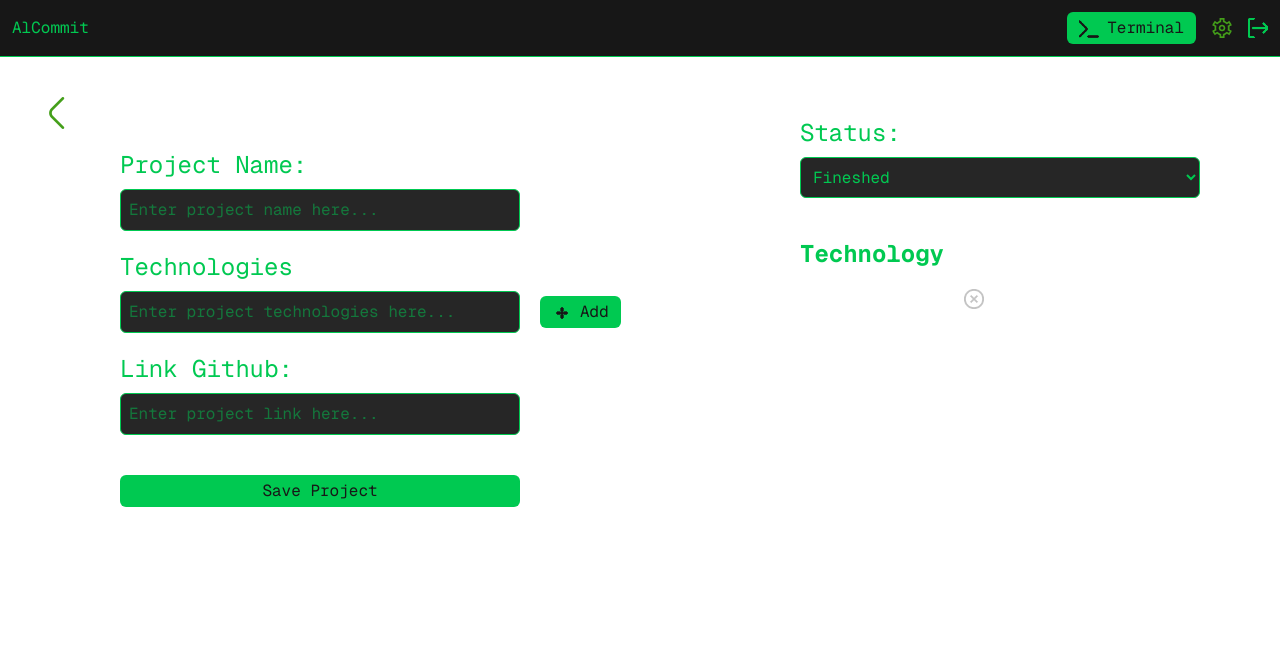
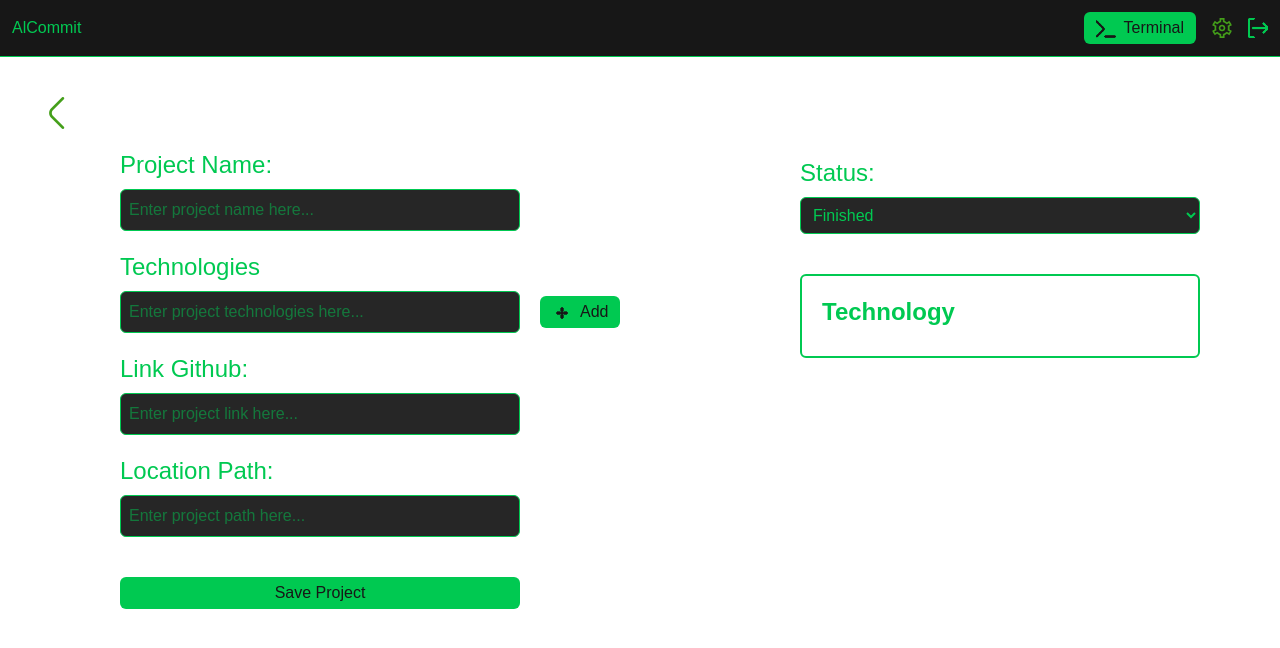
Before and after one commit to AndreNobree/alcommit-front, a Next.js app: page /my-projects in a window 1280 px wide. Shown: the top 648 px of the page. Built offline with nearby package versions, Linux system fonts and the light colour scheme.

Commit message:
finalização de tela de criação de projeto + metadados

```diff
--- a/app/globals.css
+++ b/app/globals.css
@@ -24,3 +24,27 @@ body {
   color: var(--foreground);
   font-family: Arial, Helvetica, sans-serif;
 }
+/* Scrollbar (Chrome, Edge, Safari) */
+::-webkit-scrollbar {
+  width: 10px; /* largura da barra */
+}
+
+::-webkit-scrollbar-track {
+  background: #1f1f1f; /* bg-neutral-800 */
+}
+
+::-webkit-scrollbar-thumb {
+  background-color: #22c55e; /* green-500 */
+  border-radius: 10px;
+  border: 2px solid #1f1f1f; /* deixa o efeito mais bonito */
+}
+
+::-webkit-scrollbar-thumb:hover {
+  background: #16a34a; /* green-600 */
+}
+
+/* Scrollbar (Firefox) */
+* {
+  scrollbar-width: thin;
+  scrollbar-color: #22c55e #1f1f1f; /* thumb  track */
+}
--- a/app/layout.tsx
+++ b/app/layout.tsx
@@ -1,20 +1,12 @@
-import type { Metadata } from "next";
-import { Geist, Geist_Mono } from "next/font/google";
 import "./globals.css";
 
-const geistSans = Geist({
-  variable: "--font-geist-sans",
-  subsets: ["latin"],
-});
+import Header from '../components/header';
 
-const geistMono = Geist_Mono({
-  variable: "--font-geist-mono",
-  subsets: ["latin"],
-});
+import { Metadata } from "next";
 
 export const metadata: Metadata = {
-  title: "Create Next App",
-  description: "Generated by create next app",
+  title: 'App Alcommit',
+  description: 'simplifying your commits',
 };
 
 export default function RootLayout({
@@ -25,21 +17,10 @@ export default function RootLayout({
   return (
     <html lang="en">
       <body
-        className={`${geistSans.variable} ${geistMono.variable} antialiased`}
+        className={`antialiased`}
       >
-      <div className="bg-neutral-900 w-full h-full p-3 border-b border-green-500 flex items-center justify-between">
-        <div>
-          <h2 className="text-green-500 font-mono">AlCommit</h2>
-        </div>
-        <div className="flex">
-          <button className="bg-green-500 text-neutral-900 font-mono px-3 py-1 rounded-md hover:bg-green-600 transition-colors mr-4 cursor-pointer">
-            <img src='/images/assets/terminal.png' alt="Terminal" className="inline-block w-5 h-5 mr-2" />
-            Terminal
-          </button>
-          <img src='/images/assets/configs.png' alt="Settings" className="w-5 h-5 cursor-pointer mt-1.5 mr-4" />
-          <img src='/images/assets/exit.png' alt="Exit" className="w-5 h-5 cursor-pointer mt-1.5" />
-        </div>
-      </div>
+        <Header/>
+
         {children}
       </body>
     </html>
--- a/app/my-projects/page.tsx
+++ b/app/my-projects/page.tsx
@@ -1,83 +1,152 @@
+"use client";
+import { useState } from "react";
 import Link from "next/link";
 
 export default function Projects() {
+  const [techInput, setTechInput] = useState("");
+  const [technologies, setTechnologies] = useState<string[]>([]);
+
+//adiciona tecnologia a tabela
+  const addTechnology = () => {
+    if (techInput.trim() === "") return;
+
+    setTechnologies([...technologies, techInput.trim()]);
+    setTechInput(""); // limpa o input de tecnologias
+  };
+//remove tecnologia da tabela
+  const removeTechnology = (tech: string) => {
+    setTechnologies(technologies.filter(t => t !== tech));
+  };
+
   return (
     <div>
       <div className="w-full h-full flex justify-between mt-10">
         <div className="ml-10">
-                <Link href='/'>
-                    <img src='/images/assets/back.png'></img>
+          <Link href="/">
+            <img src="/images/assets/back.png" />
           </Link>
+
+          {/* Project Name */}
           <div className="ml-10 mt-5">
-                    <p className="text-green-500 font-mono ml-10 text-2xl">Project Name:</p>
-                    <input type="text"
+            <p className="text-green-500 font-mono ml-10 text-2xl">
+              Project Name:
+            </p>
+            <input
+              type="text"
               className="bg-neutral-800 text-green-500 border border-green-500 rounded-md font-mono p-2 w-100 mt-2 ml-10"
               placeholder="Enter project name here..."
             />
           </div>
+
+          {/* Technologies Input */}
           <div className="ml-10 mt-5">
-                    <p className="text-green-500 font-mono ml-10 text-2xl">Technologies</p>
+            <p className="text-green-500 font-mono ml-10 text-2xl">
+              Technologies
+            </p>
+
             <div>
-                        <input type="text"
+              <input
+                type="text"
+                value={techInput}
+                onChange={(e) => setTechInput(e.target.value)}
                 className="bg-neutral-800 text-green-500 border border-green-500 rounded-md font-mono p-2 w-100 mt-2 ml-10"
                 placeholder="Enter project technologies here..."
               />
+
               <button
+                onClick={addTechnology}
                 className="bg-green-500 text-neutral-900 font-mono px-3 py-1 rounded-md hover:bg-green-600 transition-colors ml-5 cursor-pointer"
               >
-                            <img src='/images/assets/add.png' alt="Add" className="inline-block w-5 h-5 mr-2" />
+                <img
+                  src="/images/assets/add.png"
+                  alt="Add"
+                  className="inline-block w-5 h-5 mr-2"
+                />
                 Add
               </button>
             </div>
           </div>
+
+          {/* Github Link */}
           <div className="ml-10 mt-5">
-                    <p className="text-green-500 font-mono ml-10 text-2xl">Link Github:</p>
-                    <input type="text"
+            <p className="text-green-500 font-mono ml-10 text-2xl">
+              Link Github:
+            </p>
+            <input
+              type="text"
               className="bg-neutral-800 text-green-500 border border-green-500 rounded-md font-mono p-2 w-100 mt-2 ml-10"
               placeholder="Enter project link here..."
             />
           </div>
+
+          {/* Path PC */}
           <div className="ml-10 mt-5">
-                   <button
-                        className="w-100 bg-green-500 text-neutral-900 font-mono px-3 py-1 rounded-md hover:bg-green-600 transition-colors ml-10 mt-5 cursor-pointer"
-                    >
+            <p className="text-green-500 font-mono ml-10 text-2xl">
+              Location Path:
+            </p>
+            <input
+              type="text"
+              className="bg-neutral-800 text-green-500 border border-green-500 rounded-md font-mono p-2 w-100 mt-2 ml-10"
+              placeholder="Enter project path here..."
+            />
+          </div>
+
+          {/* Save Button */}
+          <div className="ml-10 mt-5">
+            <button className="w-100 bg-green-500 text-neutral-900 font-mono px-3 py-1 rounded-md hover:bg-green-600 transition-colors ml-10 mt-5 cursor-pointer">
               Save Project
             </button>
           </div>
         </div>
+
+        {/* Right side: status + table */}
         <div className="mr-10">
-                <div className="ml-10 mt-5">
+          <div className="ml-10 mt-15">
             <p className="text-green-500 font-mono text-2xl">Status:</p>
-                    <select className="w-100 mr-10 p-2 bg-neutral-800 text-green-500 border border-green-500 rounded-md font-mono cursor-pointer mt-2 ">
-                        <option value="fineshed">Fineshed</option>
+            <select className="w-100 mr-10 p-2 bg-neutral-800 text-green-500 border border-green-500 rounded-md font-mono cursor-pointer mt-2">
+              <option value="finished">Finished</option>
               <option value="progress">In Progress</option>
               <option value="paused">Paused</option>
-                        <option value="think">Thinking</option>
+              <option value="thinking">Thinking</option>
               <option value="canceled">Canceled</option>
             </select>
           </div>
-                <div className="ml-10 mt-10">
+
+          {/* Technologies Table */}
+          <div className="ml-10 mt-10 border-green-500 border-2 p-5 rounded-md w-100 max-h-80 overflow-auto">
             <table>
               <thead>
                 <tr>
-                                <th className="text-green-500 font-mono text-2xl pb-2">Technology</th>
+                  <th className="text-green-500 font-mono text-2xl pb-2">
+                    Technology
+                  </th>
                   <th className="text-green-500 font-mono text-2xl pb-2"></th>
                 </tr>
               </thead>
+
               <tbody>
-                            <tr>
+                {technologies.map((tech) => (
+                  <tr key={tech}>
                     <td>
-                                    <p className="text-white font-mono text-xl pb-2">React</p>
+                      <p className="text-white font-mono text-xl pb-2">
+                        {tech}
+                      </p>
                     </td>
                     <td>
-                                    <img src='/images/assets/circle-close.png' alt="Remove" className="w-5 h-5 cursor-pointer mt-1.5 ml-5" />
+                      <img
+                        onClick={() => removeTechnology(tech)}
+                        src="/images/assets/circle-close.png"
+                        alt="Remove"
+                        className="w-5 h-5 cursor-pointer mt-1.5 ml-5"
+                      />
                     </td>
                   </tr>
+                ))}
               </tbody>
             </table>
           </div>
         </div>
       </div>
     </div>
-  )
+  );
 }
--- /dev/null
+++ b/app/not-found.tsx
@@ -0,0 +1,13 @@
+import Link from "next/link";
+
+export default function NotFound() {
+  return (
+    <div className="flex flex-col items-center justify-center h-150 text-green-500">
+      <h1 className="text-6xl font-bold mb-4">404</h1>
+      <p className="text-2xl">Page Not Found</p>
+      <Link href="/" className="mb-6 mt-20">
+        <p className="text-green-500">[ REDIRECT TO HOME ]</p>
+      </Link>
+    </div>
+  );
+}
--- a/app/page.tsx
+++ b/app/page.tsx
@@ -1,5 +1,4 @@
 import Link from "next/link";
-
 
 export default function Home() {
   return (
@@ -10,7 +9,7 @@ export default function Home() {
         </div>
         <div className="mt-10 flex items-center">
           <select className="mr-10 p-2 bg-neutral-800 text-green-500 border border-green-500 rounded-md font-mono cursor-pointer">
-            <option value="fineshed">Fineshed</option>
+            <option value="fineshed">Finished</option>
             <option value="progress">In Progress</option>
             <option value="paused">Paused</option>
             <option value="think">Thinking</option>
--- /dev/null
+++ b/components/header/index.tsx
@@ -0,0 +1,18 @@
+export default function Header() {
+    return(
+        <div className="bg-neutral-900 w-full h-full p-3 border-b border-green-500 flex items-center justify-between">
+                <div>
+                <h2 className="text-green-500 font-mono">AlCommit</h2>
+                </div>
+                <div className="flex">
+                <button className="bg-green-500 text-neutral-900 font-mono px-3 py-1 rounded-md hover:bg-green-600 transition-colors mr-4 cursor-pointer">
+                    <img src='/images/assets/terminal.png' alt="Terminal" className="inline-block w-5 h-5 mr-2" />
+                    Terminal
+                </button>
+                <img src='/images/assets/configs.png' alt="Settings" className="w-5 h-5 cursor-pointer mt-1.5 mr-4" />
+                <img src='/images/assets/exit.png' alt="Exit" className="w-5 h-5 cursor-pointer mt-1.5" />
+                </div>
+            </div>
+    )
+
+}
```
Also changed, not shown: public/images/assets/circle-close.png, public/images/assets/circle-close2.png (added). Lines whose indentation alone changed are shown as unchanged.
